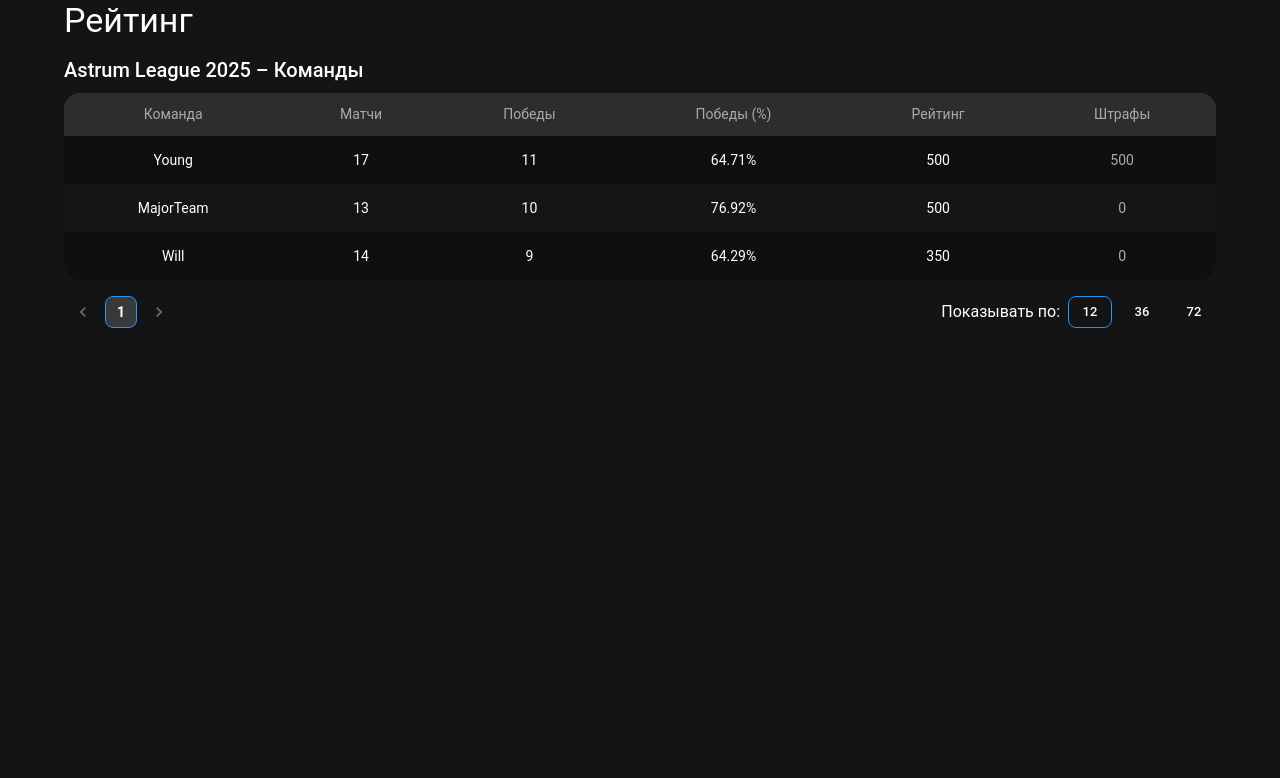
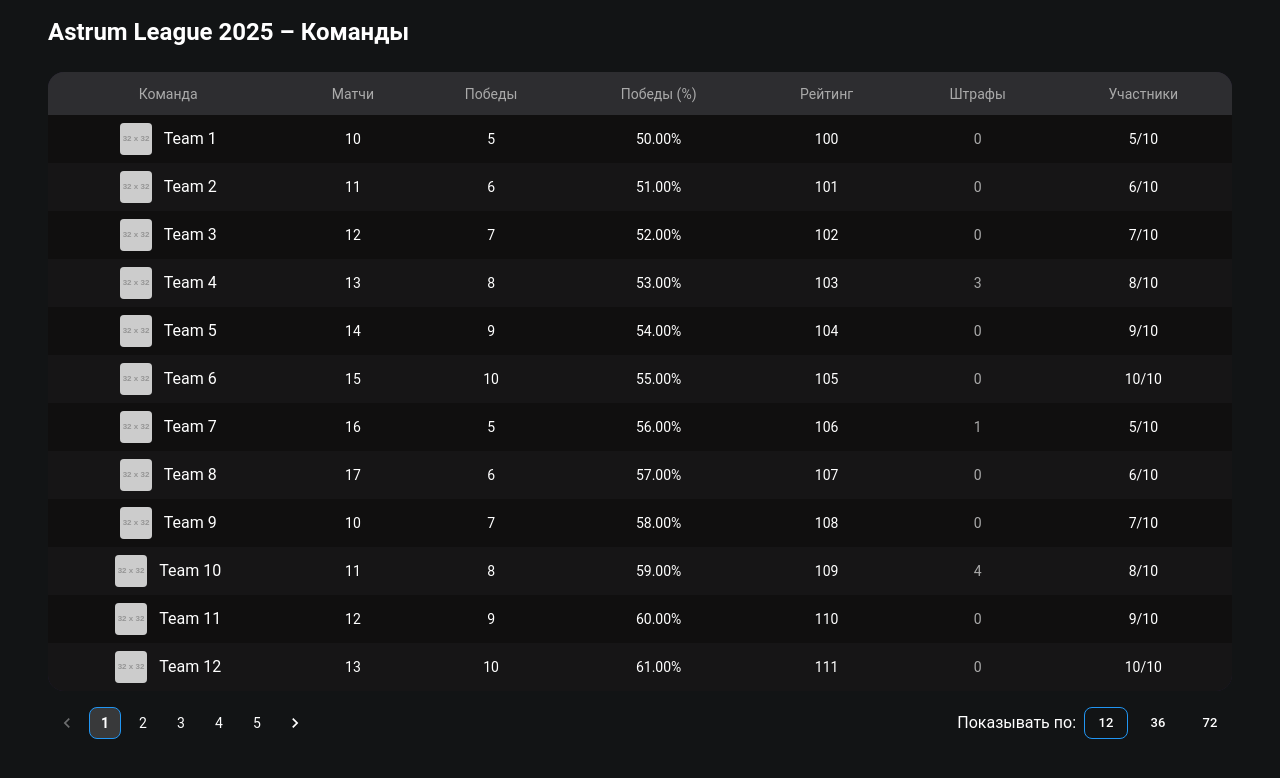
Before and after one commit to Flenochek/ciberclub, a React (Create React App) app: page / in a window 1280 px wide. Shown: the top 778 px of the page. Built offline with nearby package versions, Linux system fonts and the light colour scheme.

Commit message:
teamsPage

```diff
--- a/src/App.jsx
+++ b/src/App.jsx
@@ -8,6 +8,7 @@ import Home from "./pages/Home";
 import MatchPage from "./pages/MatchPage";
 import RatingsPage from "./pages/RatingsPage";
 import RatingPage from "./pages/RatingPage";
+import TeamsPage from "./pages/TeamsPage";
 
 
 
@@ -24,7 +25,8 @@ const App = () => {
         {/* <Route path="*" element={<Home />} /> */}
         {/* <Route path="*" element={<MatchPage  />} /> */}
         {/* <Route path="*" element={<RatingsPage/>} /> */}
-        <Route path="*" element={<RatingPage/>} />
+        {/* <Route path="*" element={<RatingPage/>} /> */}
+        <Route path="*" element={<TeamsPage/>} />
       </Routes>
     </Router>
   );
--- /dev/null
+++ b/src/components/TeamsPageTable.jsx
@@ -0,0 +1,96 @@
+import React from 'react';
+import {
+  Table,
+  TableBody,
+  TableCell,
+  TableContainer,
+  TableHead,
+  TableRow,
+  Paper,
+  Typography,
+  Avatar,
+  Box,
+} from '@mui/material';
+
+const TeamsPageTable = ({ teams }) => {
+  return (
+    <TableContainer component={Paper} sx={{ borderRadius: '16px', boxShadow: 'none' }}>
+      <Table
+        size="small"
+        sx={{
+          minWidth: 1000,
+          borderCollapse: 'separate',
+          borderSpacing: 0,
+        }}
+      >
+        <TableHead>
+          <TableRow
+            sx={{
+              backgroundColor: '#2D2D30',
+              height: 43,
+              '& th': {
+                height: 43,
+                color: '#AAAAAA',
+                fontWeight: 400,
+                px: 2,
+                borderBottom: 'none',
+              },
+            }}
+          >
+            {['Команда', 'Матчи', 'Победы', 'Победы (%)', 'Рейтинг', 'Штрафы', 'Участники'].map((col) => (
+              <TableCell key={col} align="center">
+                {col}
+              </TableCell>
+            ))}
+          </TableRow>
+        </TableHead>
+        <TableBody>
+          {teams.map((team, idx) => (
+            <TableRow
+              key={idx}
+              sx={{
+                height: 48,
+                backgroundColor: idx % 2 === 0 ? '#100F0F' : '#161516',
+                '& td': {
+                  height: 48,
+                  verticalAlign: 'middle',
+                  padding: '0 16px',
+                  borderBottom: 'none',
+                },
+              }}
+            >
+              <TableCell align="center">
+                <Box display="flex" alignItems="center" justifyContent="center" gap={1.5}>
+                  <Avatar
+                    variant="rounded"
+                    src={team.logo}
+                    sx={{
+                      width: 32,
+                      height: 32,
+                      borderRadius: 1,
+                      backgroundColor: '#3A3A3D',
+                      fontSize: 14,
+                    }}
+                  />
+                  <Typography>{team.name}</Typography>
+                </Box>
+              </TableCell>
+              <TableCell align="center">{team.matches}</TableCell>
+              <TableCell align="center">{team.wins}</TableCell>
+              <TableCell align="center">{team.winPercent}</TableCell>
+              <TableCell align="center">{team.rating}</TableCell>
+              <TableCell align="center">
+                <Typography variant="body2" color={'#AAAAAA'}>
+                  {team.penalties}
+                </Typography>
+              </TableCell>
+              <TableCell align="center">{team.participants}</TableCell>
+            </TableRow>
+          ))}
+        </TableBody>
+      </Table>
+    </TableContainer>
+  );
+};
+
+export default TeamsPageTable;
--- /dev/null
+++ b/src/pages/TeamsPage.jsx
@@ -0,0 +1,47 @@
+import React, { useState } from 'react';
+import { Box, Typography, useMediaQuery, Stack } from '@mui/material';
+import TeamsPageTable from '../components/TeamsPageTable';
+import PaginationControls from '../components/PaginationControls';
+
+// Фейковые данные
+const sampleTeams = Array.from({ length: 50 }, (_, i) => ({
+  name: `Team ${i + 1}`,
+  logo: `https://via.placeholder.com/32?text=T${i + 1}`, // заглушка лого
+  matches: 10 + (i % 8),
+  wins: 5 + (i % 6),
+  winPercent: `${(50 + (i % 20)).toFixed(2)}%`,
+  rating: 100 + (i % 400),
+  penalties: (i % 3 === 0) ? (i % 5) : 0,
+  participants: `${5 + (i % 6)}/${10}`, // новый столбец
+}));
+
+const TeamsPage = () => {
+  const [page, setPage] = useState(1);
+  const [rowsPerPage, setRowsPerPage] = useState(12);
+  const isMobile = useMediaQuery('(max-width:600px)');
+
+  const paginatedTeams = sampleTeams.slice((page - 1) * rowsPerPage, page * rowsPerPage);
+  const totalPages = Math.ceil(sampleTeams.length / rowsPerPage);
+
+  return (
+    <Box sx={{ width: '100%', p: 2 }}>
+      <Box sx={{ px: 4 }}>
+        <Typography variant="h5" color={'#FFFFFF'} fontWeight={600} mb={3}>
+          Astrum League 2025 – Команды
+        </Typography>
+
+        <TeamsPageTable teams={paginatedTeams} />
+
+        <PaginationControls
+          page={page}
+          setPage={setPage}
+          rowsPerPage={rowsPerPage}
+          setRowsPerPage={setRowsPerPage}
+          totalPages={totalPages}
+        />
+      </Box>
+    </Box>
+  );
+};
+
+export default TeamsPage;
```
